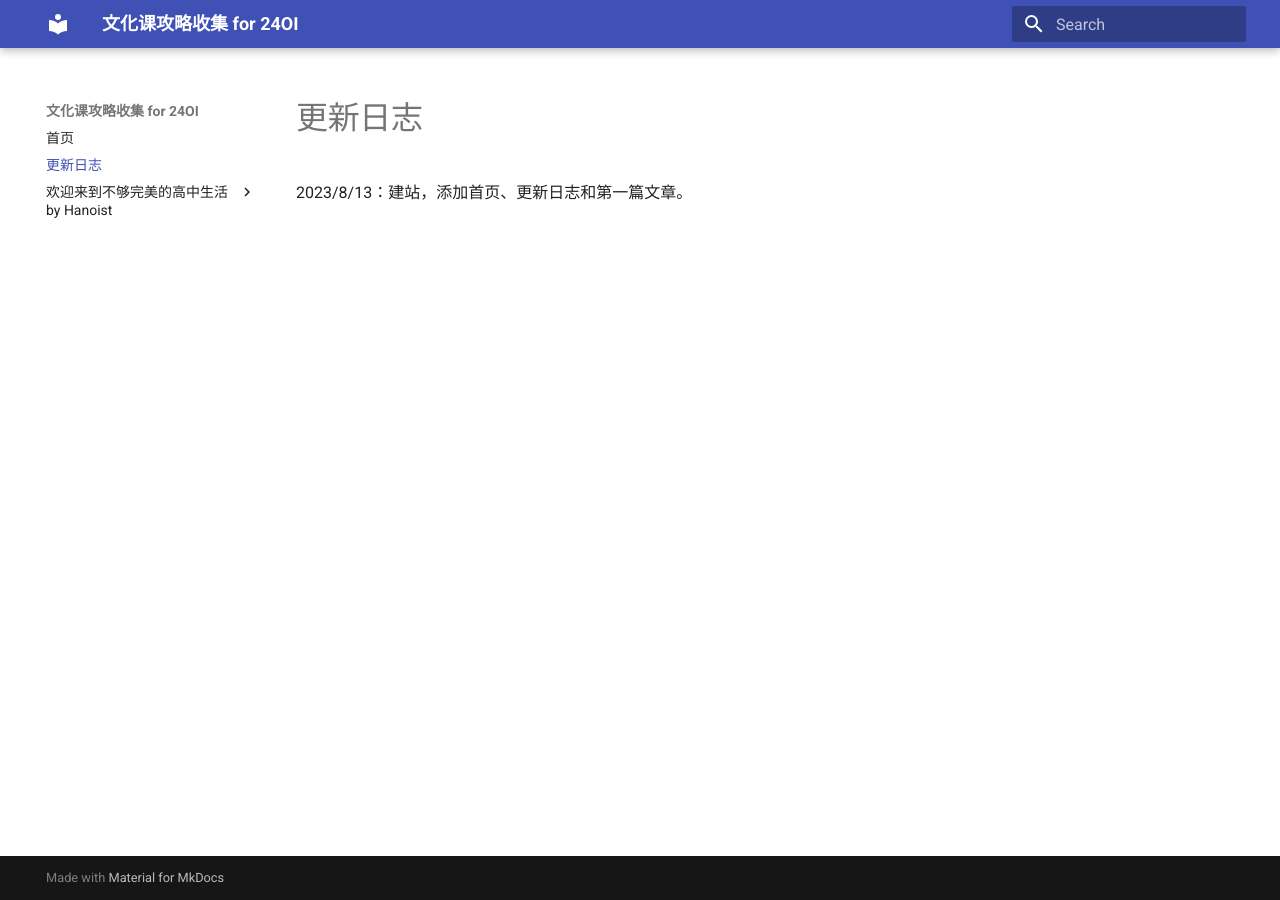
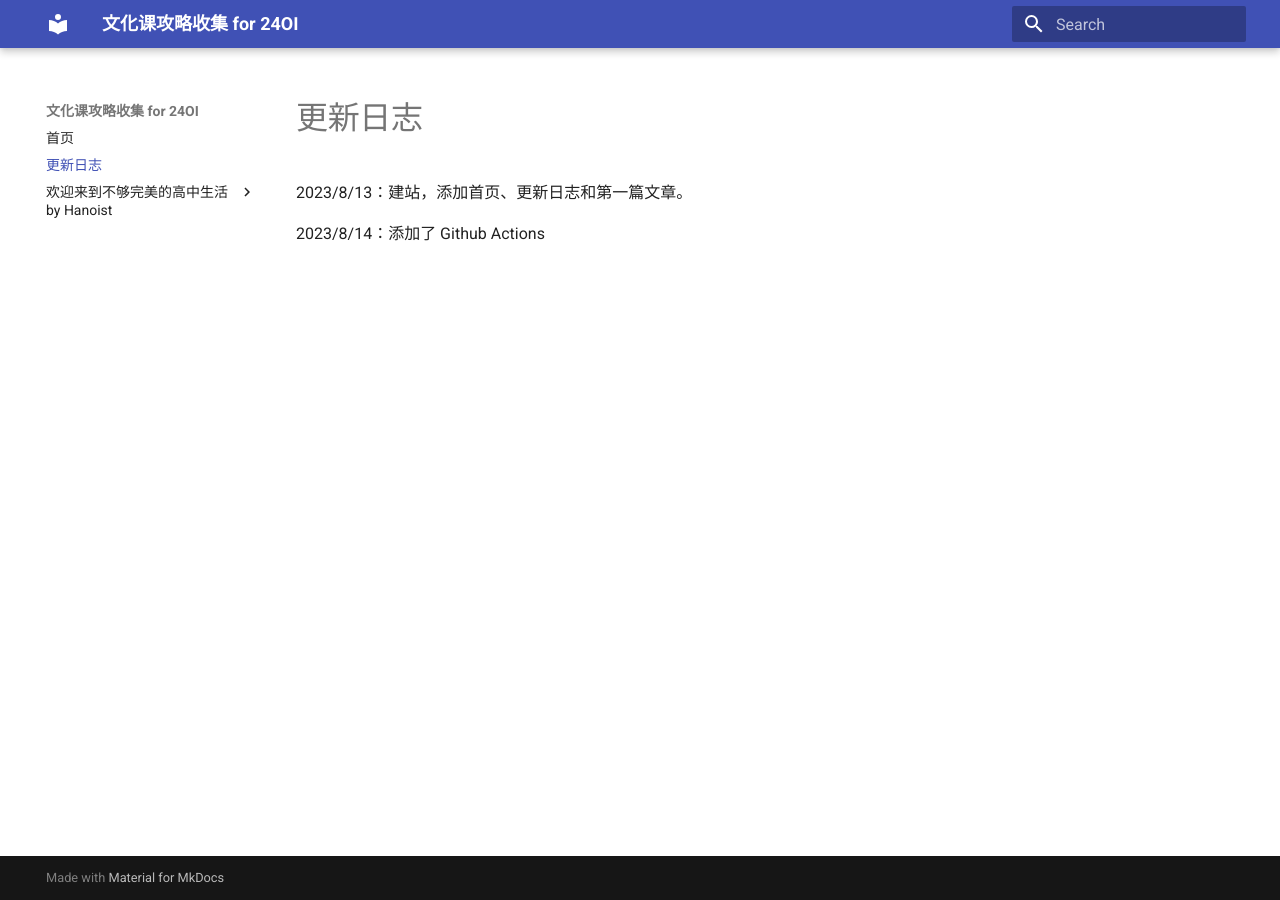
Before and after one commit to 24OI/24OI-whk-guide, an MkDocs documentation site: the page built from docs/log.md, in a window 1280 px wide. Built offline with MkDocs 1.6.1 and Material for MkDocs 9.7.7, drawn with Linux system fonts in a browser that asks for light colours.

Commit message:
Edit log.md

```diff
--- a/docs/log.md
+++ b/docs/log.md
@@ -1 +1,3 @@
 2023/8/13：建站，添加首页、更新日志和第一篇文章。
+
+2023/8/14：添加了 Github Actions
```
Also changed, not shown: 1 other file.
